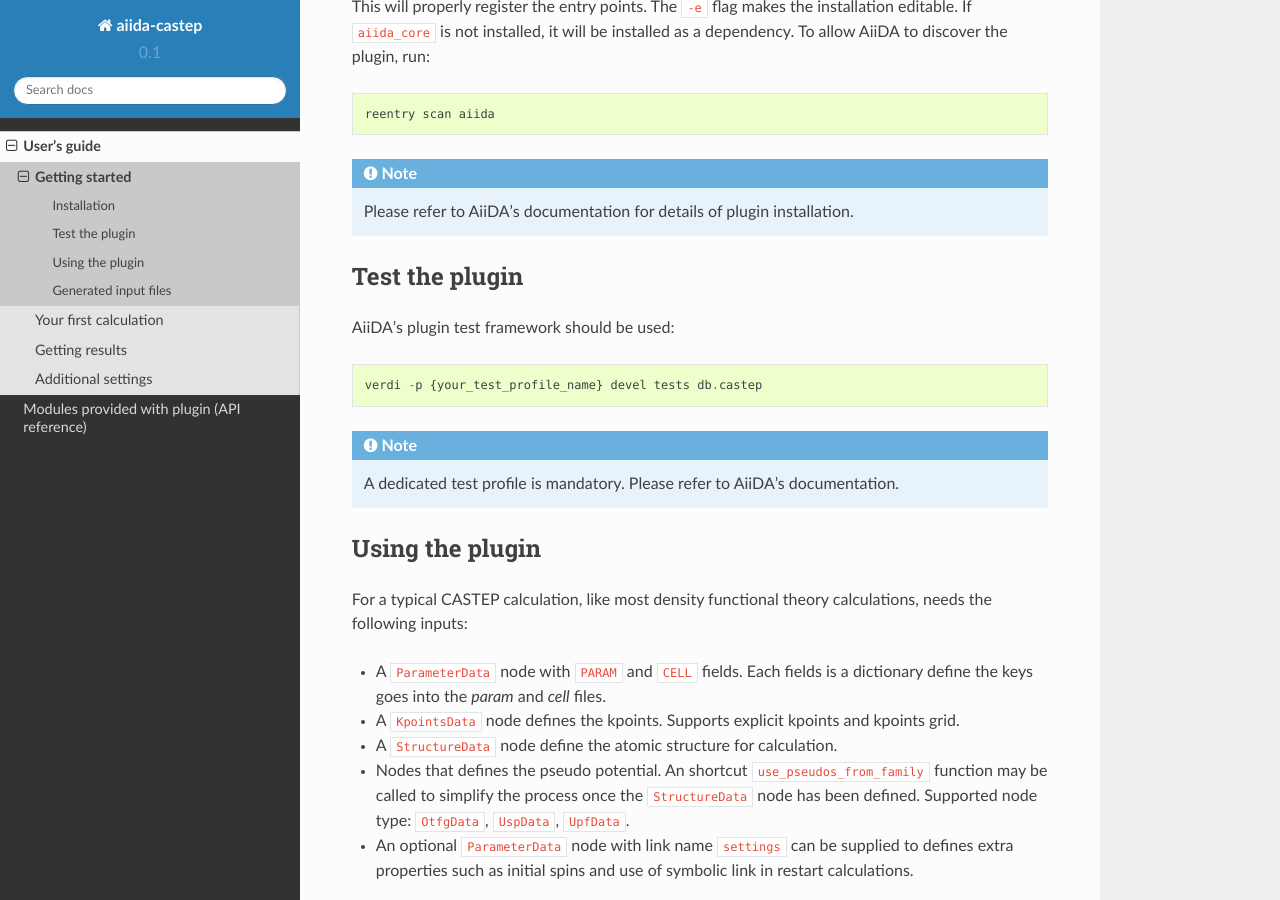
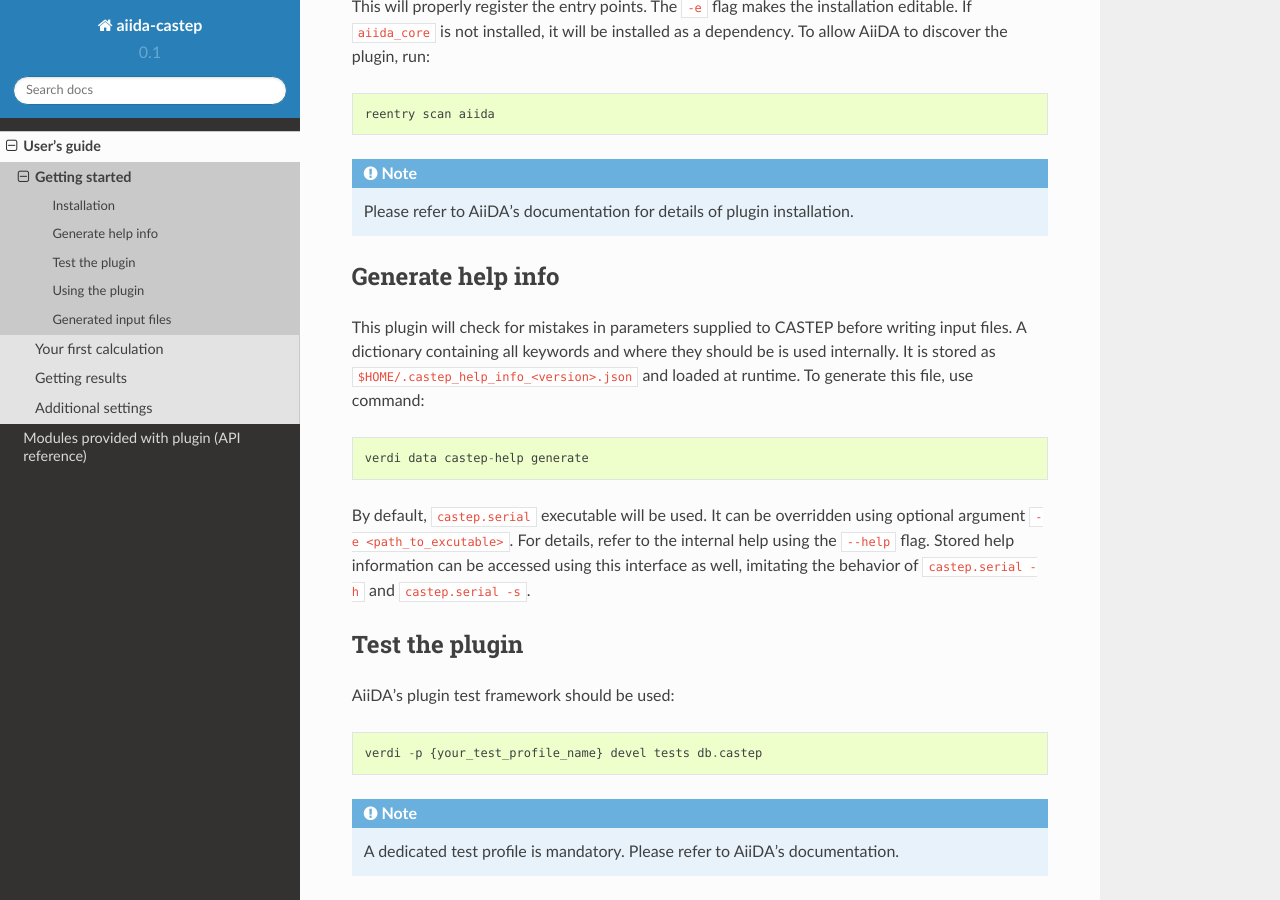
Before and after one commit to zhubonan/aiida-castep, a Sphinx documentation site: the page built from docs/source/user_guide/get_started.rst, in a window 1280 px wide and 900 px high, scrolled down 679 px. Built offline with Sphinx 7.4.7 and the Read the Docs theme 2.0.0, drawn with Linux system fonts in a browser that asks for light colours.

Commit message:
Added documentation for castep-help subcommand

```diff
--- a/docs/source/user_guide/get_started.rst
+++ b/docs/source/user_guide/get_started.rst
@@ -29,6 +29,24 @@
  reentry scan aiida
 
 .. note:: Please refer to AiiDA's documentation for details of plugin installation.
+
+Generate help info
+------------------
+
+This plugin will check for mistakes in parameters supplied to CASTEP before writing
+input files.
+A dictionary containing all keywords and where they should be is used internally.
+It is stored as ``$HOME/.castep_help_info_<version>.json`` and loaded at runtime.
+To generate this file, use command::
+
+ verdi data castep-help generate
+
+By default, ``castep.serial`` executable will be used.
+It can be overridden using optional argument ``-e <path_to_excutable>``.
+For details, refer to the internal help using the ``--help`` flag.
+Stored help information can be accessed using this interface as well,
+imitating the behavior of ``castep.serial -h`` and ``castep.serial -s``.
+
 
 Test the plugin
 ----------------
```
Also changed, not shown: 1 other file.
